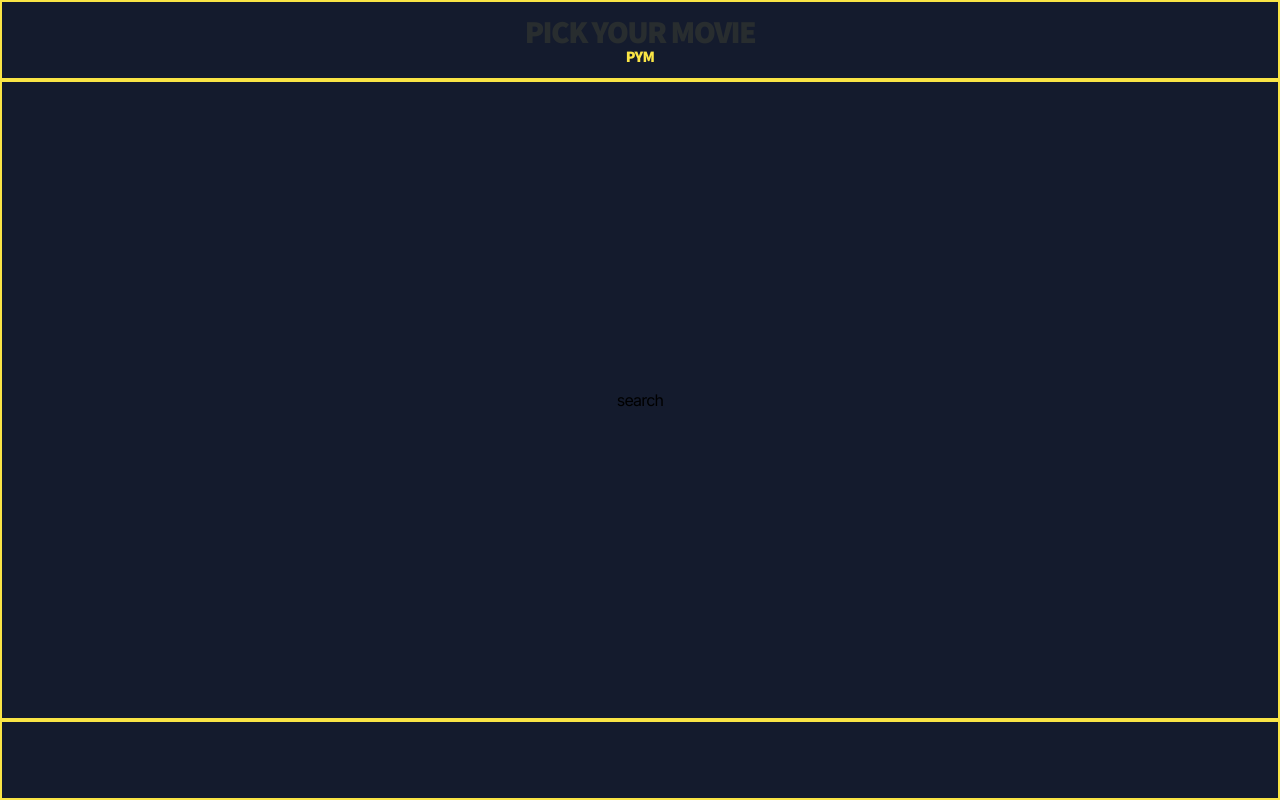
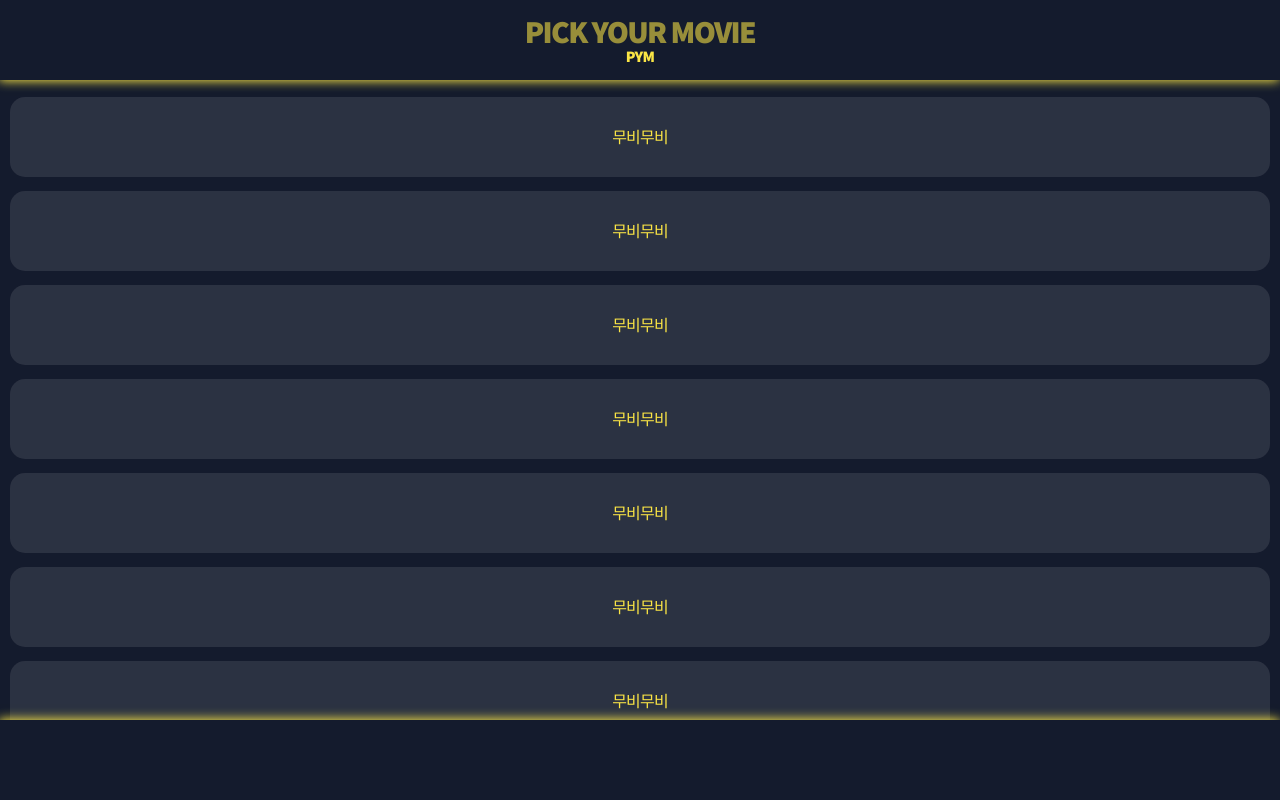
Before and after one commit to Keunyeong/grip_assn, a React (Create React App) app: page / in a window 1280 px wide. Built offline with nearby package versions, Linux system fonts and the light colour scheme.

Commit message:
Feat: 헤더 구성 배치, ul&li 컴포넌트생성 배치

```diff
--- /dev/null
+++ b/src/components/common/list/index.jsx
@@ -0,0 +1,25 @@
+import styles from './list.module.scss'
+import 'animate.css'
+
+const List = () => {
+  return (
+    <ul className={styles.ul}>
+      <li className={styles.li}>무비무비</li>
+      <li className={styles.li}>무비무비</li>
+      <li className={styles.li}>무비무비</li>
+      <li className={styles.li}>무비무비</li>
+      <li className={styles.li}>무비무비</li>
+      <li className={styles.li}>무비무비</li>
+      <li className={styles.li}>무비무비</li>
+      <li className={styles.li}>무비무비</li>
+      <li className={styles.li}>무비무비</li>
+      <li className={styles.li}>무비무비</li>
+      <li className={styles.li}>무비무비</li>
+      <li className={styles.li}>무비무비</li>
+      <li className={styles.li}>무비무비</li>
+      <li className={styles.li}>무비무비</li>
+    </ul>
+  )
+}
+
+export default List
--- /dev/null
+++ b/src/components/common/list/list.module.scss
@@ -0,0 +1,22 @@
+@use '../../../styles/mixins/flexbox';
+@use '../../../styles/constants/colors';
+
+.ul {
+  display: flex;
+  flex-direction: column;
+  align-items: center;
+  justify-content: flex-start;
+  width: 100%;
+  height: 100%;
+  color: colors.$ICON;
+  background-color: transparent;
+}
+
+.li {
+  @include flexbox.flexbox;
+  width: 100%;
+  height: 5rem;
+  margin: 7px 0;
+  background-color: rgba(255, 255, 255, 10%);
+  border-radius: 15px;
+}
--- /dev/null
+++ b/src/components/common/loading/index.jsx
@@ -0,0 +1,13 @@
+import styles from './loading.module.scss'
+import 'animate.css'
+import SquareSpinner from '../spinner/SquareSpinner'
+
+const Loading = () => {
+  return (
+    <div className={styles.loading}>
+      <SquareSpinner />
+    </div>
+  )
+}
+
+export default Loading
--- /dev/null
+++ b/src/components/common/loading/loading.module.scss
@@ -0,0 +1,14 @@
+@use '../../../styles/mixins/flexbox';
+@use '../../../styles/constants/colors';
+
+.loading {
+  @include flexbox.flexbox;
+  position: fixed;
+  bottom: 0;
+  left: 0;
+  flex-direction: column;
+  width: 100vw;
+  height: 100vh;
+  color: colors.$ICON;
+  background-color: colors.$BG;
+}
--- a/src/components/footer/footer.module.scss
+++ b/src/components/footer/footer.module.scss
@@ -11,7 +11,7 @@
   height: 5rem;
   color: colors.$BLACK;
   background-color: transparent;
-  border: 2px solid colors.$ICON;
+  box-shadow: -1px -1px 10px colors.$ICON;
 }
 
 .title {
--- a/src/components/header/header.module.scss
+++ b/src/components/header/header.module.scss
@@ -11,7 +11,7 @@
   height: 5rem;
   color: colors.$BLACK;
   background-color: transparent;
-  border: 2px solid colors.$ICON;
+  box-shadow: -1px 1px 10px colors.$ICON;
 }
 
 .title {
--- a/src/components/main/main.module.scss
+++ b/src/components/main/main.module.scss
@@ -2,12 +2,11 @@
 @use '../../styles/constants/colors';
 
 .main {
-  @include flexbox.flexbox;
-  flex-direction: column;
-  width: 100%;
-  height: 100%;
+  width: inherit;
+  height: inherit;
+  padding: 10px;
   margin: 5rem 0;
+  overflow-x: scroll;
   color: colors.$BLACK;
   background-color: transparent;
-  border: 2px solid colors.$ICON;
 }
--- a/src/routes/Routes.module.scss
+++ b/src/routes/Routes.module.scss
@@ -1,10 +1,4 @@
 @use '/src/styles/constants/colors';
-
-.appWrapper {
-  display: flex;
-  align-items: center;
-  justify-content: center;
-}
 
 .app {
   position: relative;
--- a/src/routes/index.jsx
+++ b/src/routes/index.jsx
@@ -3,15 +3,32 @@ import styles from './Routes.module.scss'
 import Main from '../components/main'
 import Header from '../components/header'
 import Footer from '../components/footer'
+import { useMount, useUnmount } from 'react-use'
+import { useState } from 'react'
+import Loading from '../components/common/loading'
 
 const App = () => {
+  const [isLoading, setIsLoading] = useState(true)
+  const loading = () => setIsLoading(false)
+
+  useMount(() => {
+    setTimeout(loading, 3000)
+  })
+
+  useUnmount(() => {
+    clearTimeout(loading)
+  })
   return (
-    <div className={styles.appWrapper}>
-      <div className={styles.app}>
-        <Header />
-        <Main />
-        <Footer />
-      </div>
+    <div className={styles.app}>
+      {isLoading ? (
+        <Loading />
+      ) : (
+        <>
+          <Header />
+          <Main />
+          <Footer />
+        </>
+      )}
     </div>
   )
 }
--- a/src/routes/search/index.jsx
+++ b/src/routes/search/index.jsx
@@ -1,9 +1,10 @@
+import List from '../../components/common/list'
 import styles from './search.module.scss'
 
 const Search = () => {
   return (
     <div className={styles.search}>
-      <div>search</div>
+      <List />
     </div>
   )
 }
--- a/src/routes/search/search.module.scss
+++ b/src/routes/search/search.module.scss
@@ -2,8 +2,6 @@
 @use '../../styles/constants/colors';
 
 .search {
-  @include flexbox.flexbox;
-  flex-direction: column;
-  color: colors.$BLACK;
+  color: colors.$ICON;
   background-color: transparent;
 }
```
